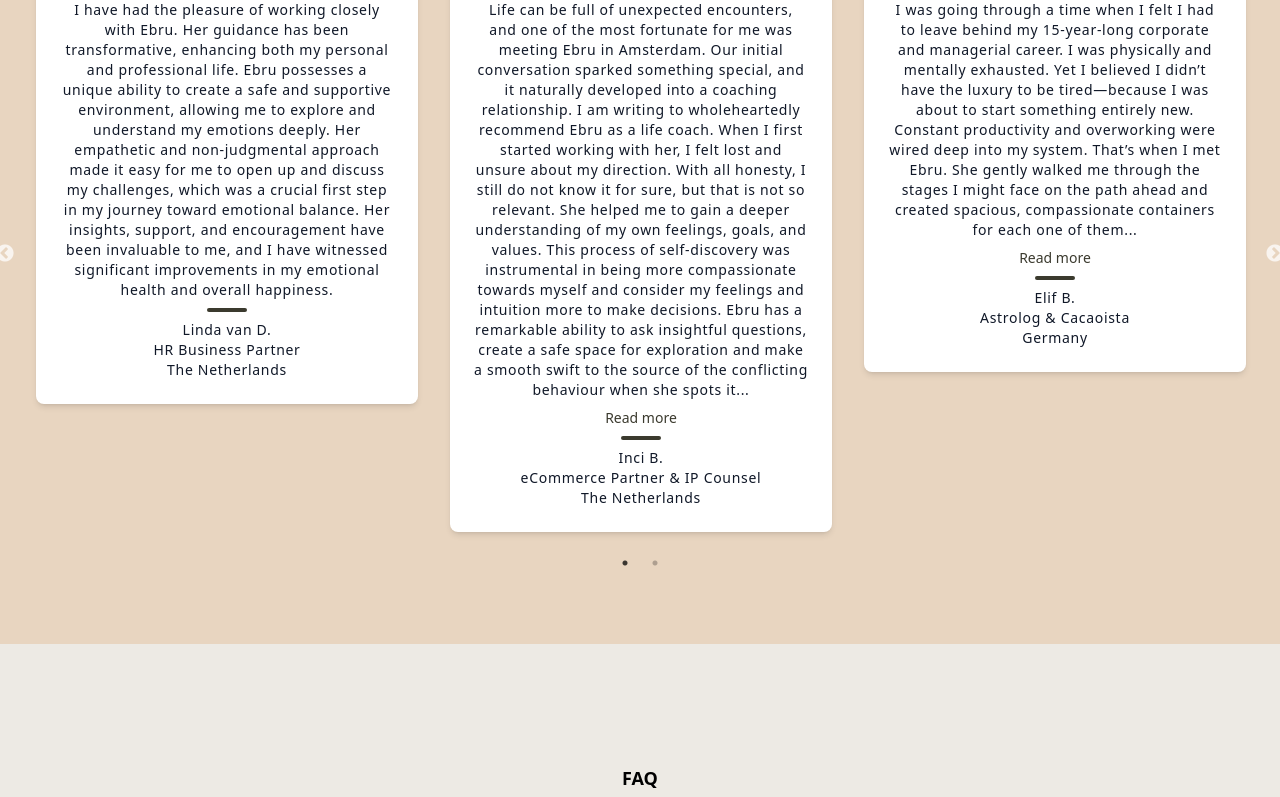
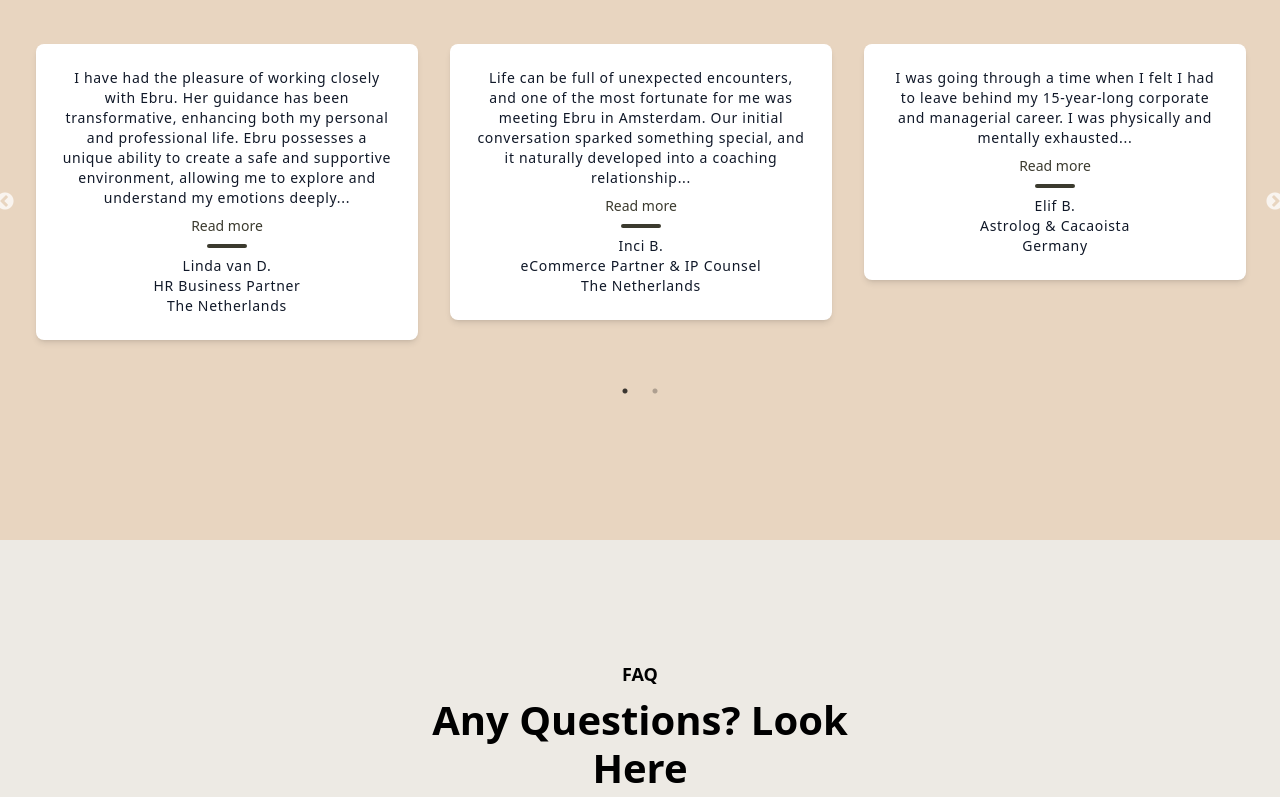
Before and after one commit to Stefannieuwenburg/Ebru-startup-webpage, a React (Vite) app: page / in a window 1280 px wide. Shown: the part 5014-5811 px from the top of the page. Built offline with nearby package versions, Linux system fonts and the light colour scheme; a web font is replaced by a local one.

Commit message:
update max text.

```diff
--- a/src/pages/TestimonialsPage.jsx
+++ b/src/pages/TestimonialsPage.jsx
@@ -89,10 +89,10 @@ const TestimonialCard = ({ testimonial }) => {
 
   const getShortText = (text) => {
     const sentences = text.split('. ');
-    return sentences.slice(0, 5).join('. ') + (sentences.length > 4 ? '...' : '');
+    return sentences.slice(0, 2).join('. ') + (sentences.length > 2 ? '...' : '');
   };
 
-  const isLong = testimonial.text.split('. ').length > 4;
+  const isLong = testimonial.text.split('. ').length > 2;
 
   return (
     <div className="p-4">
@@ -140,67 +140,6 @@ const TestimonialsPage = () => {
 export default TestimonialsPage;
 
 
-// const testimonials = [
-//   {
-//     text: `I have had the pleasure of working closely with Ebru. Her guidance has been transformative, enhancing both my personal and professional life.
-//            Ebru possesses a unique ability to create a safe and supportive environment, allowing me to explore and understand my emotions deeply. Her empathetic and non-judgmental approach made it easy for me to open up and discuss my challenges, which was a crucial first step in my journey toward emotional balance.
-//            Her insights, support, and encouragement have been invaluable to me, and I have witnessed significant improvements in my emotional health and overall happiness.`,
-//     name: 'Linda van D.',
-//     role: 'HR Business Partner',
-//     county: 'The Netherlands',
-//   },
-//   {
-//     text: `Life can be full of unexpected encounters, and one of the most fortunate for me was meeting Ebru in Amsterdam. Our initial conversation sparked something special, and it naturally developed into a coaching relationship. I am writing to wholeheartedly recommend Ebru as a life coach.
-//            When I first started working with her, I felt lost and unsure about my direction. With all honesty, I still do not know it for sure, but that is not so relevant.
-//            She helped me to gain a deeper understanding of my own feelings, goals, and values. This process of self-discovery was instrumental in being more compassionate towards myself and consider my feelings and intuition more to make decisions.
-//            Ebru has a remarkable ability to ask insightful questions, create a safe space for exploration and make a smooth swift to the source of the conflicting behaviour when she spots it. Through her guidance, I learned to identify limiting beliefs and how to work on negative thought patterns.
-//            I highly recommend her to anyone seeking a supportive and insightful coach who can help them navigate self-discovery and personal growth.`,
-//     name: 'Inci B.',
-//     role: 'eCommerce Partner & IP Counsel',
-//     county: 'The Netherlands',
-//   },
-//   {
-//     text: `I was going through a time when I felt I had to leave behind my 15-year-long corporate and managerial career. I was physically and mentally exhausted. Yet I believed I didn’t have the luxury to be tired—because I was about to start something entirely new. Constant productivity and overworking were wired deep into my system.
-//            That’s when I met Ebru. She gently walked me through the stages I might face on the path ahead and created spacious, compassionate containers for each one of them. Every time I felt like giving up, she reminded me that rest was not failure—it was wisdom. She taught me how to trust my body again and listen to the signals it was sending me.
-//            "If you're not well, the work you dream of creating won’t come to life the way you imagine it," she repeated to me more than once. And in my most difficult moments, she always made me feel she was truly there. That kind of presence built a safe and grounding connection for me.
-//            We’ve been walking this journey together for 14 months now. Ebru doesn’t just coach—she leads by example. She dares to step outside the conventional frame, sharing her own growth process with sincerity and courage. She brings her training into action, shares generously, experiments immediately, and welcomes feedback. That kind of richness is rare—and incredibly valuable as a client.
-//            For years, our generation was taught to "manage time efficiently" through the lens of a 24-hour, masculine system. But with Ebru, I discovered the wisdom of cyclical time—the intelligence of living in sync with the body’s 28-day rhythms.
-//            We haven’t met in person yet. All our sessions were held through screens. But I deeply wish to meet her face-to-face soon—to sit together in a circle.
-//            What we experienced together was far beyond a traditional coaching journey.
-//            If you are ready to look at your life—and yourself—with truth and tenderness, I hope your path crosses with Ebru’s one day.`,
-//     name: 'Elif B.',
-//     role: 'Astrolog & Cacaoista',
-//     county: 'Germany',
-//   },
-//   {
-//     text: `When I met Ebru and listened to her talking about the workshop one day before, I immediately knew I had to get things done to be able to participate. Her motivation, kindness and love flows directly from her heart into us women.
-//            I felt comfortable and encouraged to be and feel myself from the first to the last second. Thanks for giving us a safe place, inspiring us to be more us and be at the same time part of the group.
-//            After the workshop I felt even more connected to myself and all the other lovely women. I felt happy, free and powerful.
-//            During the workshop I have experienced a clear understanding of something that is going on in my life. Something I have already known by my mind and now there was kind of a release through my body. I am thankful for the flow I can feel in my body.`,
-//     name: 'Ramona K.',
-//     role: 'Physiotherapist',
-//     county: 'Thailand',
-//   },
-//   {
-//     text: `I met Ebru at one of the HUTAC (Huygens Talent Circle) events, where she gave an impressive presentation. After which I decided to work with her. Ebru is a compassionate listener and a true advocate for her clients' well-being.
-//            She is able to ask the right questions to get to the heart of the issue. And provides encouragement and support needed to foster meaningful growth and transformation.
-//            Her communication style in regards to appointments is clear and accommodating, and she will always give you the time to end the session organically. Making you feel less like just another client.
-//            In summary, I highly recommend Ebru to anyone seeking a skilled and compassionate coach who is committed to helping them thrive personally and professionally.`,
-//     name: 'Arno S.',
-//     role: 'Technical Art Director',
-//     county: 'The Netherlands',
-//   },
-//   {
-//     text: `I’ve really enjoyed your workshop, a very safe space to land and express.
-//            Your guidance is powerfully yet gentle, inviting to explore and deeply listen to the wisdom of our bodies.
-//            It was a very yummy place to be in, connecting, moving freely, feeling safe and seen by other women, in deep reverence for our femininity and shared path.
-//            In the light. We are one.`,
-//     name: 'Aurora S.',
-//     role: 'Healer',
-//     county: 'Belgium',
-//   },
-// ];
-
 
 //<section class="min-h-screen bg-[#e8d5c0] flex items-center justify-center text-gray-600 body-font mt-24">
 //const TestimonialsPage = () =>
```
